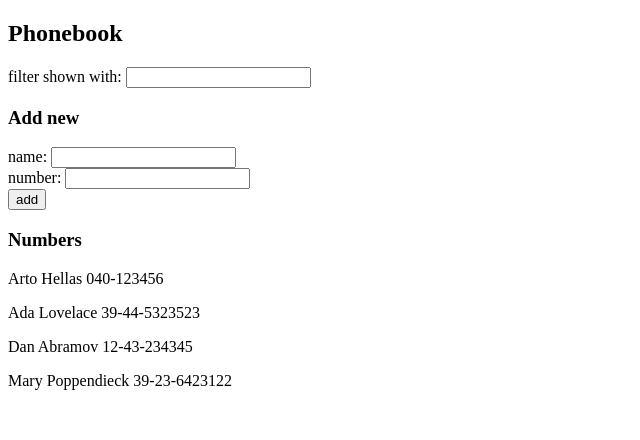
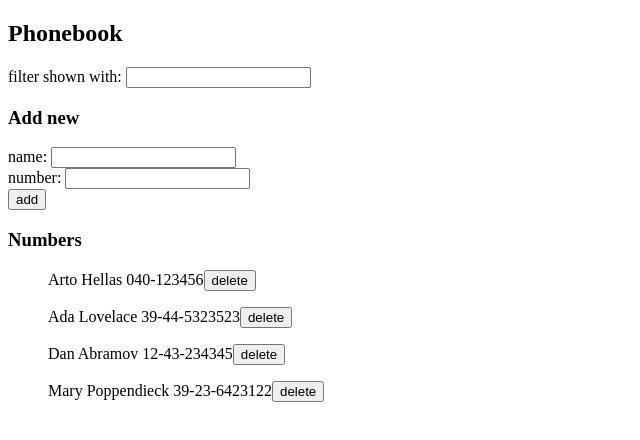
Before and after one commit to n1k1k/full-stack-mooc, a React (Vite) app in the folder osa2/puhelinluettelo/: page / in a window 1280 px wide. Shown: the top 440 px of the page, without its empty margins (0-640 px from the left). Built offline with nearby package versions, Linux system fonts and the light colour scheme; data requests are answered from the project's data file.

Commit message:
Exercise 12.14

```diff
--- a/osa2/puhelinluettelo/src/App.jsx
+++ b/osa2/puhelinluettelo/src/App.jsx
@@ -1,5 +1,5 @@
 import { useState, useEffect } from 'react'
-import Persons from './components/Persons'
+import Person from './components/Person'
 import PersonForm from './components/PersonFrom'
 import personService from './services/persons'
 
@@ -41,6 +41,19 @@ const App = () => {
     }
   }
 
+  const deleteNameOf = (id) => {
+    const person = persons.find(p => p.id === id)
+    const conf = confirm(`Delete ${person.name}?`)
+
+    if (conf){
+    personService
+      .deletePerson(id)
+      .then(returnedPerson => {
+        setPersons(persons.filter(p => p.id !== returnedPerson.id))
+      })
+    }
+  }
+
   const handleNameChange = (event) => {
     setNewName(event.target.value)
   }
@@ -60,7 +73,16 @@ const App = () => {
       <h3>Add new</h3>
       <PersonForm addName={addName} newName={newName} newNumber={newNumber} handleNameChange={handleNameChange} handleNumberChange={handleNumberChange}/>
       <h3>Numbers</h3>
-      <Persons persons={personsToShow} />
+      <ul>
+        {personsToShow.map(person =>
+          <Person
+            key={person.name}
+            name={person.name}
+            number={person.number}
+            deletePerson={() => deleteNameOf(person.id)}
+          />
+          )}
+      </ul>
     </div>
   )
 }
--- /dev/null
+++ b/osa2/puhelinluettelo/src/components/Person.jsx
@@ -0,0 +1,10 @@
+const Person = ({ name, number, deletePerson }) =>{
+  return (
+      <p>
+        {name} {number}
+        <button onClick={deletePerson}>delete</button>
+      </p>
+  )
+}
+
+export default Person
--- a/osa2/puhelinluettelo/src/components/Persons.jsx
+++ /dev/null
@@ -1,9 +0,0 @@
-const Person = ({ name, number }) => <p>{name} {number}</p>
-
-const Persons = ({ persons }) => {
-  return (
-    persons.map(person => <Person key={person.name} name={person.name} number={person.number}/>)
-  )
-}
-
-export default Persons
--- a/osa2/puhelinluettelo/src/services/persons.js
+++ b/osa2/puhelinluettelo/src/services/persons.js
@@ -7,8 +7,16 @@ const getAll = () => {
 }
 
 const create = newObject => {
-  const request =  axios.post(baseUrl, newObject)
-  return request.then(response => response.data)
+    const request =  axios.post(baseUrl, newObject)
+    return request.then(response => response.data)
 }
 
-export default { getAll, create }
+const deletePerson = (id) => {
+    const request =  axios.delete(`${baseUrl}/${id}`)
+    return request.then(response => response.data)
+                  .catch(error => {
+                    console.error(`Error deleting user ${id}`, error)
+                    })
+}
+
+export default { getAll, create, deletePerson }
```
